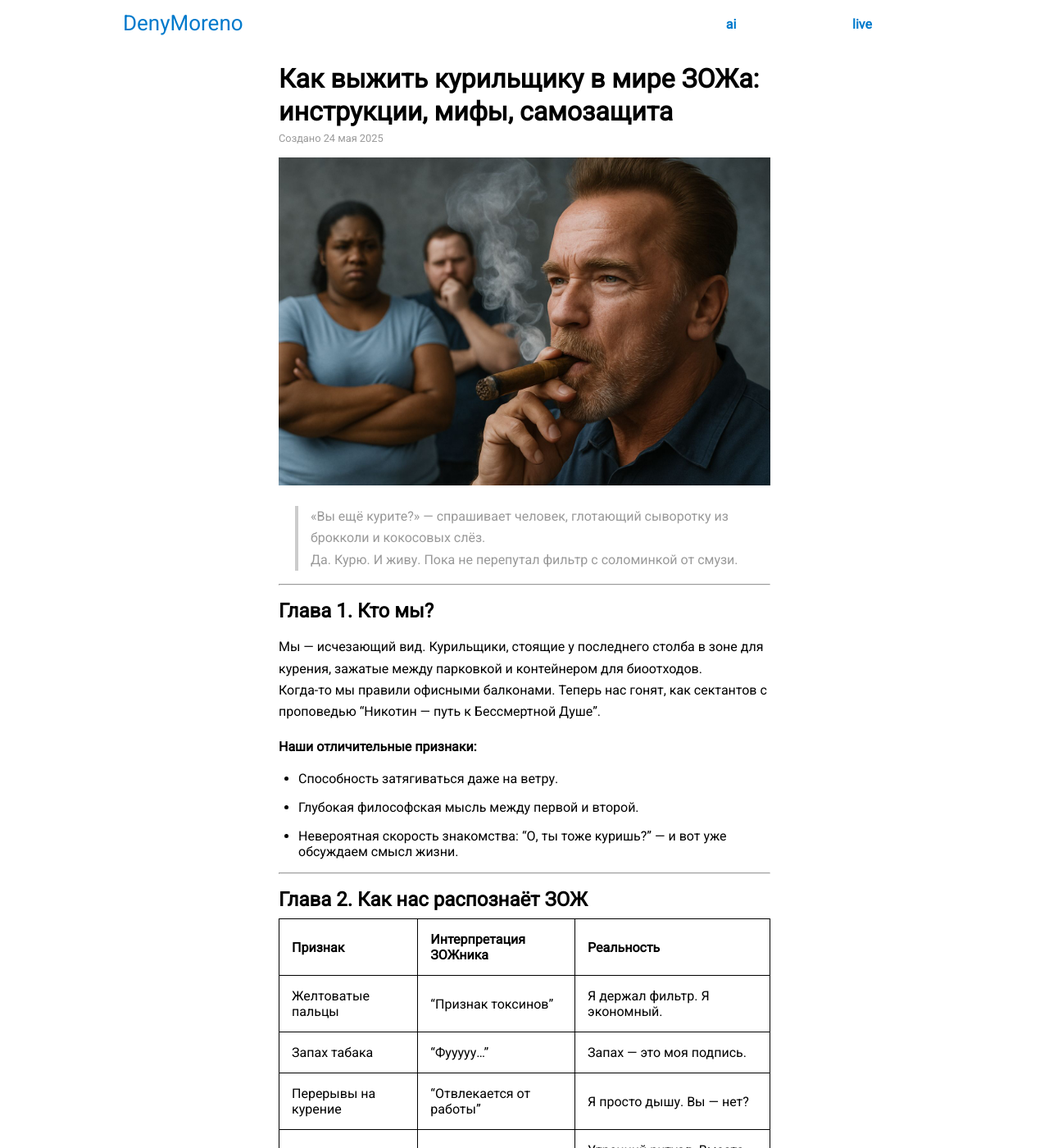
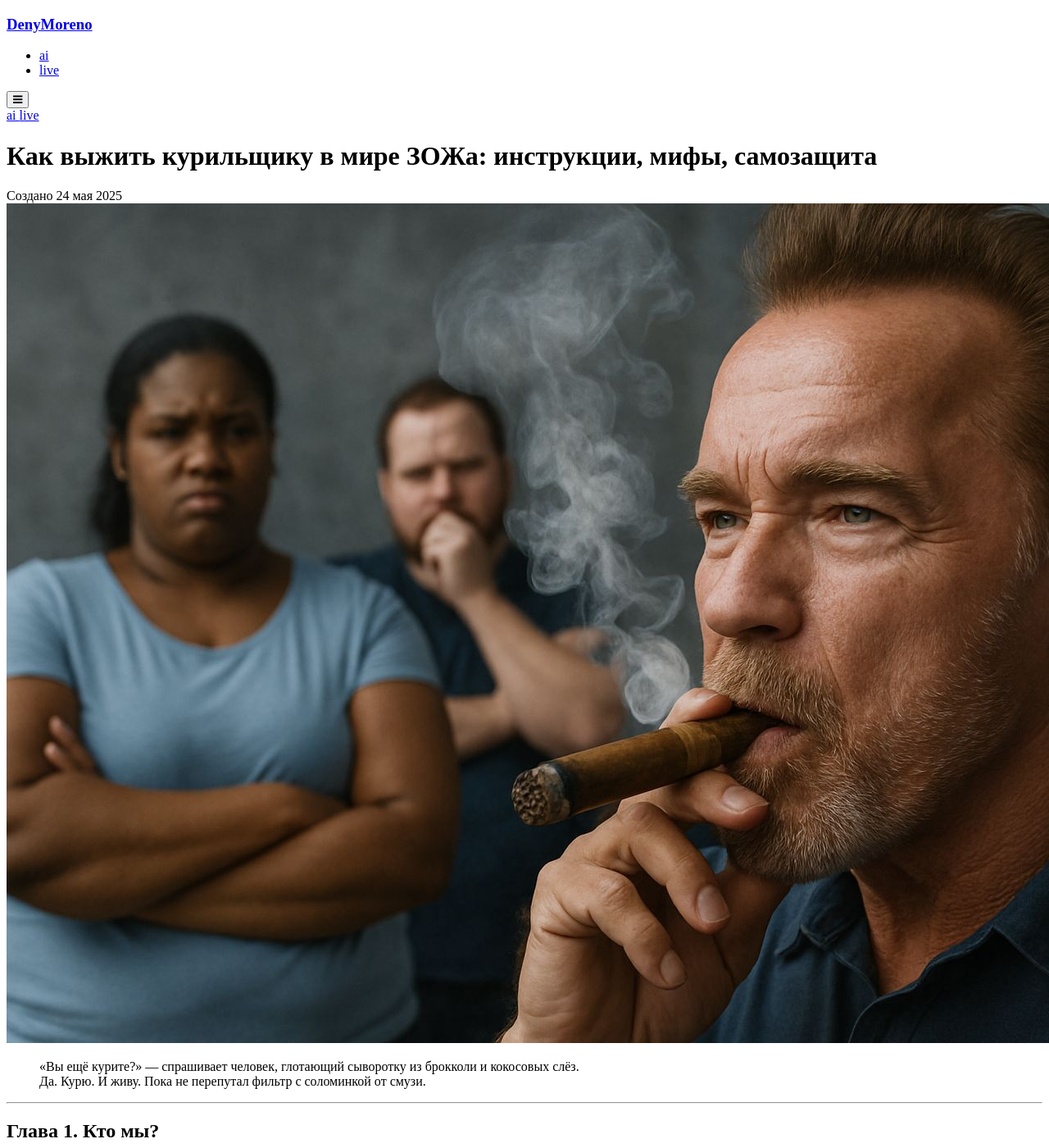
Before and after one commit to DenyMoreno/myblog, a Jekyll site: the page built from _posts/2025-05-24-smok.md, in a window 1280 px wide and 1400 px high. Shown: the whole window at 82% size. Built offline with Jekyll 4.4.1, drawn with Linux system fonts in a browser that asks for light colours; nearby versions of some CDN libraries.

Commit message:
Update main.scss

```diff
--- a/assets/css/main.scss
+++ b/assets/css/main.scss
@@ -1,200 +1,3 @@
----
----
-
-$base-font-family: 'Roboto', sans-serif;
-$body-font-family: 'Roboto', sans-serif;
-$code-font-family: "Source Code Pro", monospace;
-
-$brand-color: black;
-
-$container-width: 1000px;
-$tablet-width: 600px;
-$phone-width: 480px;
-
-$header-thickness: 56px;
-
-$icon-transition-time: 1.0s;
-$envelope-color: #f39c12;
-$twitter-color: #00aced;
-$instagram-color: #375989;
-$github-color: #343434;
-$linkedin-color: #0073a4;
-$facebook-color: #3d5b99;
-$google-color: #e64a41;
-$pinterest-color: #bd081c;
-$medium-color: #00AB6C;
-$codepen-color: black;
-$rss-color: #ff6600;
-
-@import "-sections-dir";
-
-/* --- Светлая тема (по умолчанию) --- */
-body {
-  background-color: white;
-  color: black;
-  font-family: $body-font-family;
-}
-
-a {
-  color: #007acc;
-}
-
-.site-header,
-.site-footer {
-  background-color: white;
-}
-
-/* --- Тёмная тема (через prefers-color-scheme) --- */
-@media (prefers-color-scheme: dark) {
-  body {
-    background-color: #111111;
-    color: #dddddd;
-  }
-
-  a {
-    color: #88ccff;
-  }
-
-  .site-header,
-  .site-footer {
-    background-color: #1a1a1a;
-  }
-
-  .featured-post::before {
-    background: linear-gradient(to top,
-      rgba(0, 0, 0, 0.95),
-      rgba(0, 0, 0, 0.3),
-      transparent
-    );
-  }
-
-  .featured-post h2 span {
-    color: #ffffff;
-  }
-
-  .dropbtn {
-    background-color: #1a1a1a;
-    color: white;
-  }
-
-  .pagination a {
-    border-color: #ffffff;
-    color: #ffffff;
-  }
-
-  .footer {
-    background-color: #1a1a1a;
-    color: white;
-  }
-
-  .footer a,
-  .theme-toggle button {
-    color: white;
-  }
-}
-
-/* --- Альтернативная тёмная тема через data-theme --- */
-[data-theme="dark"] {
-  body {
-    background-color: #111111;
-    color: #dddddd;
-  }
-
-  a {
-    color: #88ccff;
-  }
-
-  .site-header,
-  .site-footer {
-    background-color: #1a1a1a;
-  }
-
-  .featured-post::before {
-    background: linear-gradient(to top,
-      rgba(0, 0, 0, 0.95),
-      rgba(0, 0, 0, 0.3),
-      transparent
-    );
-  }
-
-  .featured-post h2 span {
-    color: #ffffff;
-  }
-
-  .dropbtn {
-    background-color: #1a1a1a;
-    color: white;
-  }
-
-  .pagination a {
-    border-color: #ffffff;
-    color: #ffffff;
-  }
-
-  .footer {
-    background-color: #1a1a1a;
-    color: white;
-  }
-
-  .footer a,
-  .theme-toggle button {
-    color: white;
-  }
-
-  .dropdown-content .menu-link.active {
-    border-color: #fff;
-    color: #fff;
-  }
-
-  .category-nav .category-link.active {
-    background: #fff;
-    color: #000;
-    border-color: #fff;
-  }
-}
-
-/* --- Светлая тема через data-theme --- */
-[data-theme="light"] {
-  background-color: white;
-  color: black;
-
-  a {
-    color: #007acc;
-  }
-
-  .site-header,
-  .site-footer {
-    background-color: white;
-  }
-
-  .dropdown-content .menu-link.active {
-    border-color: #000;
-    color: #000;
-  }
-
-  .category-nav .category-link.active {
-    background: #000;
-    color: #fff;
-    border-color: #000;
-  }
-}
-
-/* --- Контент и плавность --- */
-.content-wrapper {
-  max-width: 600px;
-  margin: 0 auto;
-  padding: 0 1rem;
-  padding-top: $header-thickness;
-}
-
-html {
-  transition: background-color 0.4s ease, color 0.4s ease;
-}
-
-body, .footer, .header, .post-content {
-  transition: background-color 0.4s ease, color 0.4s ease;
-}
-
 /* --- Навигация по категориям --- */
 .category-nav {
   display: flex;
@@ -232,48 +35,7 @@ body, .footer, .header, .post-content {
   }
 }
 
-/* --- Иконки соцсетей справа --- */
-.social-icons {
-  position: absolute;
-  right: 10px;
-  top: 10px;
-
-  .menu-link {
-    margin-left: 10px;
-  }
-}
-
-/* --- Футер --- */
-.footer {
-  background-color: #f5f5f5;
-  padding: 1em 0;
-  text-align: center;
-  font-size: 14px;
-  color: #333;
-
-  a {
-    color: #333;
-    text-decoration: none;
-    margin: 0 5px;
-  }
-
-  .footer-description {
-    margin-top: 10px;
-  }
-}
-
-/* --- Кнопка переключения темы --- */
-.theme-toggle button {
-  color: #333;
-  background: none;
-  border: none;
-  font-family: $body-font-family;
-  font-size: 14px;
-  margin-top: 10px;
-  cursor: pointer;
-}
-
-/* --- Мобильная версия --- */
+/* --- Бургер-меню (только мобильная версия) --- */
 @media screen and (max-width: 768px) {
   .category-nav {
     display: none;
```
